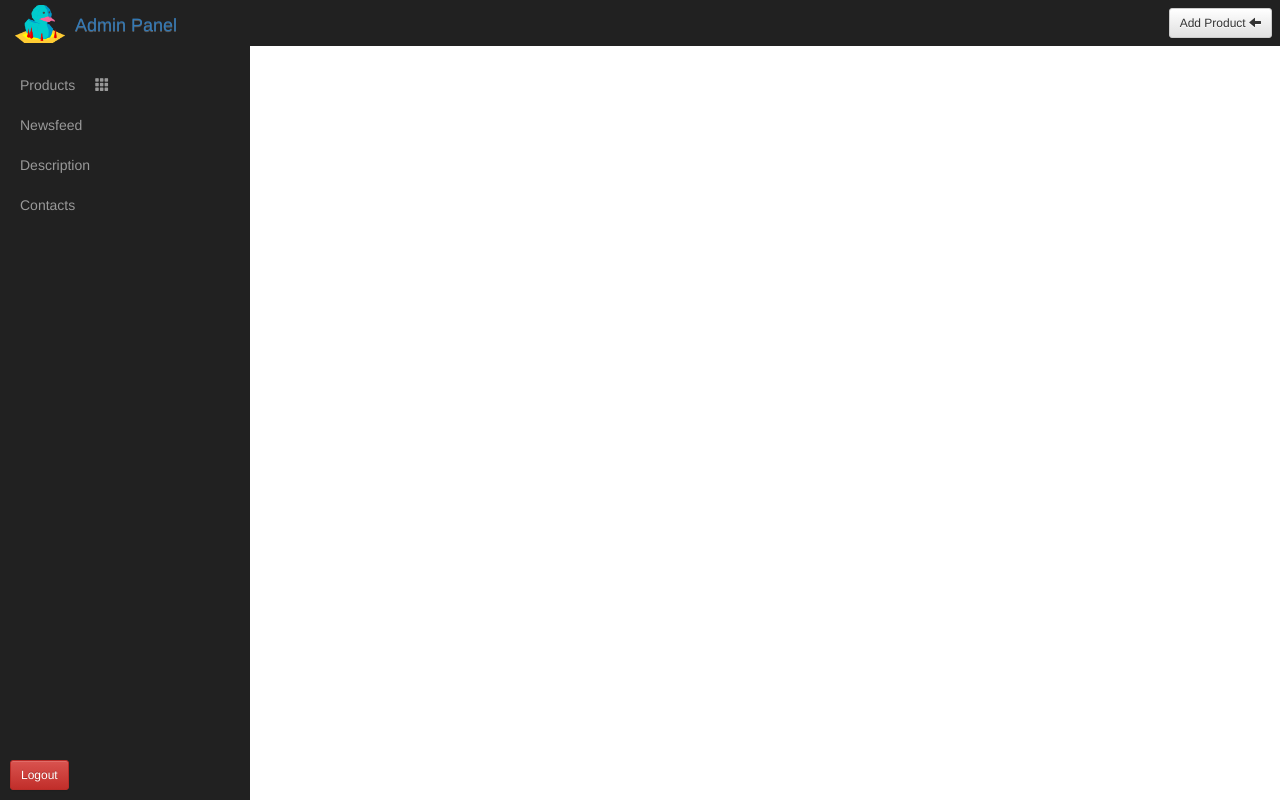
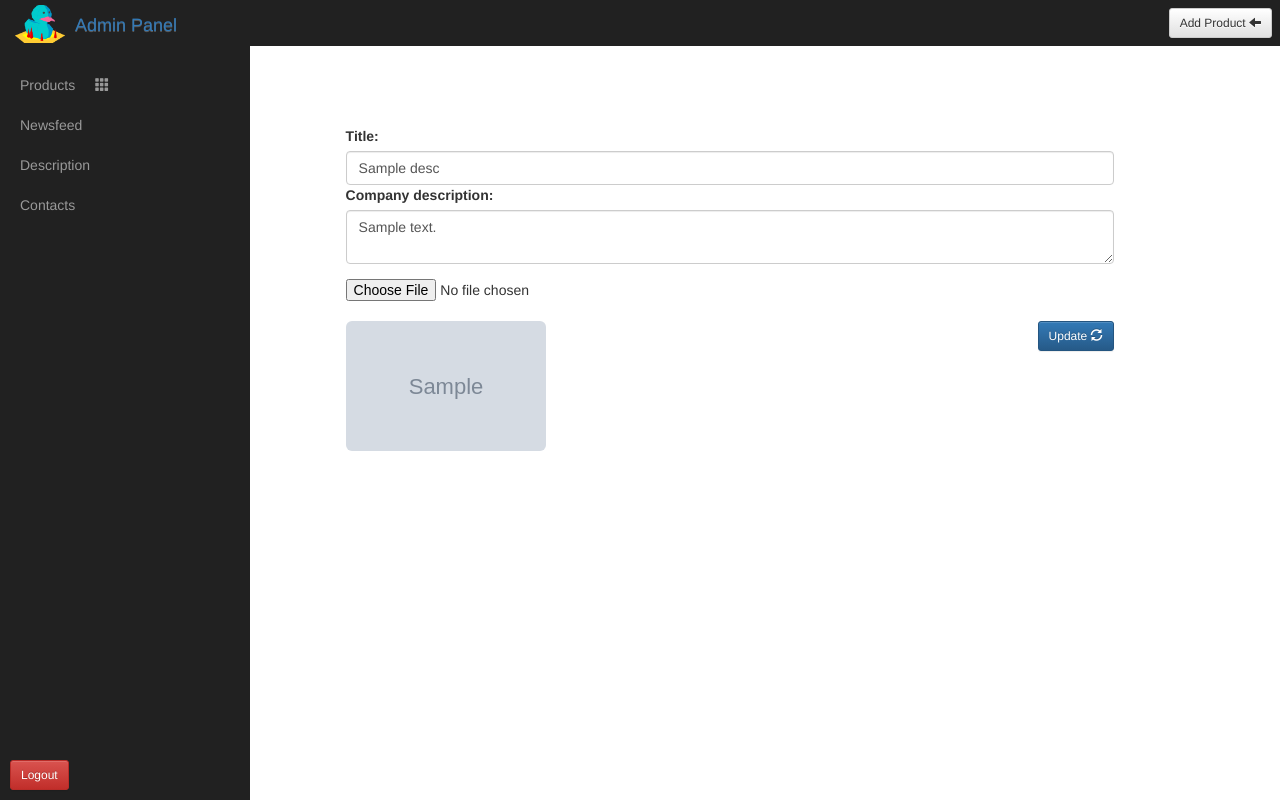
Before and after one commit to PhotonicDev/ProjectCMS, a PHP site: page /admin.php?description=products in a window 1280 px wide. Run offline with PHP 8.4, Linux system fonts and the light colour scheme; a user stored in the database is signed in; tables that the repository leaves empty hold one stand-in row (values such as "Sample post"); grey boxes marked "Sample" are stand-in pictures; some libraries are stand-ins or nearby versions.

Commit message:
new update

```diff
--- a/mainSolution/admin.php
+++ b/mainSolution/admin.php
@@ -5,9 +5,9 @@
     <meta name="viewport" content="width=device-width, initial-scale=1">
     <!-- The above 3 meta tags *must* come first in the head; any other head content must come *after* these tags -->
     <title>Admin panel</title>
+    <link rel="stylesheet" type="text/css" href="view/sass/css/admin_panel.css">
+    <link href="view/sass/main.css" type="text/css" rel="stylesheet">
 
-    <link href="view/sass/main.css" type="text/css" rel="stylesheet">
-    <link rel="stylesheet" type="text/css" href="view/sass/css/admin_panel.css">
 </head>
 <body>
 <div id="wrapper">
--- a/mainSolution/controller/Controller.php
+++ b/mainSolution/controller/Controller.php
@@ -100,7 +100,7 @@
 
                     $filepath = 'user_images/'.$_FILES["uploadimage"]["name"];
                     move_uploaded_file($_FILES["uploadimage"]["tmp_name"],$filepath);
-                }
+
 
                     if ($_FILES["uploadimage"]["error"] > 0){
                         echo "Return Code: " . $_FILES["imgproduct"]["error"] . "<br />";
@@ -109,7 +109,7 @@
 
 
                 $this->model->Add_products($_POST['product_name'],$_POST['product_price'],$_POST['product_description'],$_POST['product_manufacture'], $_POST['product_color'],$_POST['product_size'],$_POST['product_category'],$_POST['product_stock'],$_POST['product_tags'],$filepath);
-
+                }
             }
 
 
@@ -127,11 +127,32 @@
                 }
 
                 if ($_FILES["uploadimage"]["error"] > 0){
-                    echo "Return Code: " . $_FILES["imgproduct"]["error"] . "<br />";
+                    echo "Return Code: " . $_FILES["uploadimage"]["error"] . "<br />";
                 }
 
                 $this->model->Update_products($_POST['Product_ID'],$_POST['product_name'],$_POST['product_price'],$_POST['product_description'],$_POST['product_manufacture'], $_POST['product_color'],$_POST['product_size'],$_POST['product_category'],$_POST['product_stock'],$_POST['product_tags'],$filepath);
 
+            }
+
+            if(isset($_POST['btn_update'])){
+
+
+                if($_FILES['uploadimage']['size'] > 0 &&
+                    (($_FILES["uploadimage"]["type"] == "image/gif") ||
+                        ($_FILES["uploadimage"]["type"] == "image/jpeg")||
+                        ($_FILES["uploadimage"]["type"] == "image/pjpeg") ||
+                        ($_FILES["uploadimage"]["type"] == "image/png") &&
+                        ($_FILES["uploadimage"]["size"] < 2097152))){
+
+                    $filepath = 'user_images/'.$_FILES["uploadimage"]["name"];
+                    move_uploaded_file($_FILES["uploadimage"]["tmp_name"],$filepath);
+                }
+
+                if ($_FILES["uploadimage"]["error"] > 0){
+                    echo "Return Code: " . $_FILES["uploadimage"]["error"] . "<br />";
+                }
+
+                $this->model->company_desc($_POST['desc_title'],$_POST['desc_text'],$filepath);
             }
 
             if (isset($_POST['btn_delete'])) {
@@ -157,13 +178,17 @@
                     include_once "view/list_admin_products.php";
                     break;
                 case isset($_GET['news']);
-
                     include_once "view/content.php";
                     include_once "view/admin_newsfeed.php";
                     break;
                 case isset($_GET['product']);
                     $productAdmin = $this->model->getProduct($_GET['product']);
                     include 'view/view_admin_product.php';
+                    break;
+                case isset($_GET['description']);
+                    $description = $this->model->company_description();
+                    include_once "view/content.php";
+                    include "view/description.php";
                     break;
 
 
--- a/mainSolution/model/Construct.php
+++ b/mainSolution/model/Construct.php
@@ -32,6 +32,25 @@
         $this->description = $description;
         $this->email = $email;
         $this->Phone = $Phone;
+    }
+
+
+}
+
+
+class Description
+{
+    public $description;
+    public $picture;
+    public $title;
+
+
+    public function __construct($description,$picture, $title)
+    {
+
+        $this->description = $description;
+        $this->picture = $picture;
+        $this->title = $title;
     }
 
 
--- a/mainSolution/model/Model.php
+++ b/mainSolution/model/Model.php
@@ -89,6 +89,16 @@
             }
 
         }
+
+
+     public function company_description(){
+
+         $proDesc = $this->Connect()->getQuery("SELECT * FROM company_desc");
+
+         return $proDesc;
+
+     }
+
         public function openNews() {
 
          $postData = $this->Connect()->getData("SELECT * FROM newspage");
@@ -166,14 +176,14 @@
 
 
 
-     public function Add_products($name,$price,$description,$manufacture,$color,$size,$category,$stock,$tags,$filename){
+     public function Add_products($name,$price,$description,$manufacture,$color,$size,$category,$stock,$tags,$filepath){
 
 
 
 
 
              $query = "INSERT INTO `products`(name, price, description, manufacture, color, size, category ,stock, tags, images)
-                                  VALUES ('$name', '$price', '$description', '$manufacture', '$color', '$size', '$category','$stock', '$tags','$filename')";
+                                  VALUES ('$name', '$price', '$description', '$manufacture', '$color', '$size', '$category','$stock', '$tags','$filepath')";
 
          if($this->Connect() == false){
 
@@ -195,7 +205,13 @@
 
      }
 
+       // UPDATE COMPANY DESCRIPTION
+     public function company_desc($title,$description,$filepath){
 
+         $query_company = "UPDATE `company_desc` SET `title` ='" . $title. "', `Description`='" .$description. "', `pictures`='" .$filepath. "'  WHERE `id` = 1" ;
+
+         $this->Connect()->getNothing($query_company);
+     }
 
 
        // UPDATE PRODUCTS
--- a/mainSolution/view/admin_newsfeed.php
+++ b/mainSolution/view/admin_newsfeed.php
@@ -1,2 +1,2 @@
 <?php
-echo "newsfeed!";
+echo "newsfeeddddddddddddddddddddddddddddddddddddddddddddddddddddddd!";
--- a/mainSolution/view/content.php
+++ b/mainSolution/view/content.php
@@ -20,7 +20,7 @@
                <a href="admin.php?news=products">Newsfeed</a>
             </li>
             <li>
-                <a href="#">Description</a>
+                <a href="admin.php?description=products">Description</a>
             </li>
 
             <li>
--- /dev/null
+++ b/mainSolution/view/description.php
@@ -0,0 +1,27 @@
+<?php
+$show = '';
+if(mysqli_num_rows($description) > 0) {
+    while ($desc = mysqli_fetch_array($description)) {
+
+        $show .= '<form method=\'post\' enctype=\'multipart/form-data\'>
+<div class=\'descbox\'>
+
+<div class="form-group">
+ <label for="comment">Title:  </label>
+  <input type="text" name=\'desc_title\' value="' . $desc['title'] . '" class="form-control" id="usr">
+  <label for="comment">Company description:</label>
+  <textarea name="desc_text"  class="form-control" id="comment">' . $desc['Description'] . '</textarea>
+</div>
+<input class="input-group" type="file" name="uploadimage"/><br>
+<img src="'.$desc['pictures'].'" class="img-rounded" alt="Cinque Terre" width="200" height="130">
+<button type="submit" name="btn_update"  class="pull-right btn-sm btn btn-primary">Update <span class="glyphicon glyphicon-refresh" aria-hidden="true"></span></button>
+</form></div>';
+
+    }
+
+
+    echo $show;
+}
+else{
+    echo ' ';
+}
--- a/mainSolution/view/newspage.php
+++ b/mainSolution/view/newspage.php
@@ -1,3 +1,3 @@
 <?php
 
-echo "news page!";
+echo "news!";
--- a/mainSolution/view/sass/css/admin_panel.css
+++ b/mainSolution/view/sass/css/admin_panel.css
@@ -191,3 +145,10 @@
     border-radius: 3px;
     border: solid 1px lightgrey;
 }
+
+.descbox{
+
+    margin-left: 27vw;
+    margin-top: 10vh;
+    width:60%;
+}
--- a/mainSolution/view/view_admin_product.php
+++ b/mainSolution/view/view_admin_product.php
@@ -50,5 +50,3 @@
 			</div>
 		</div>
     </div></form>';
-
-?>
```
Also changed, not shown: other parts of mainSolution/view/sass/css/admin_panel.css (+0 -46 lines), mainSolution/view/list_admin_products.php (+14 -10 lines), mainSolution/view/sass/main.css (+45 -49 lines), mainSolution/view/sass/partials/_partials.scss (+61 -58 lines), mainSolution/user_images/dcuk-logo.png (added), 1 other file.
